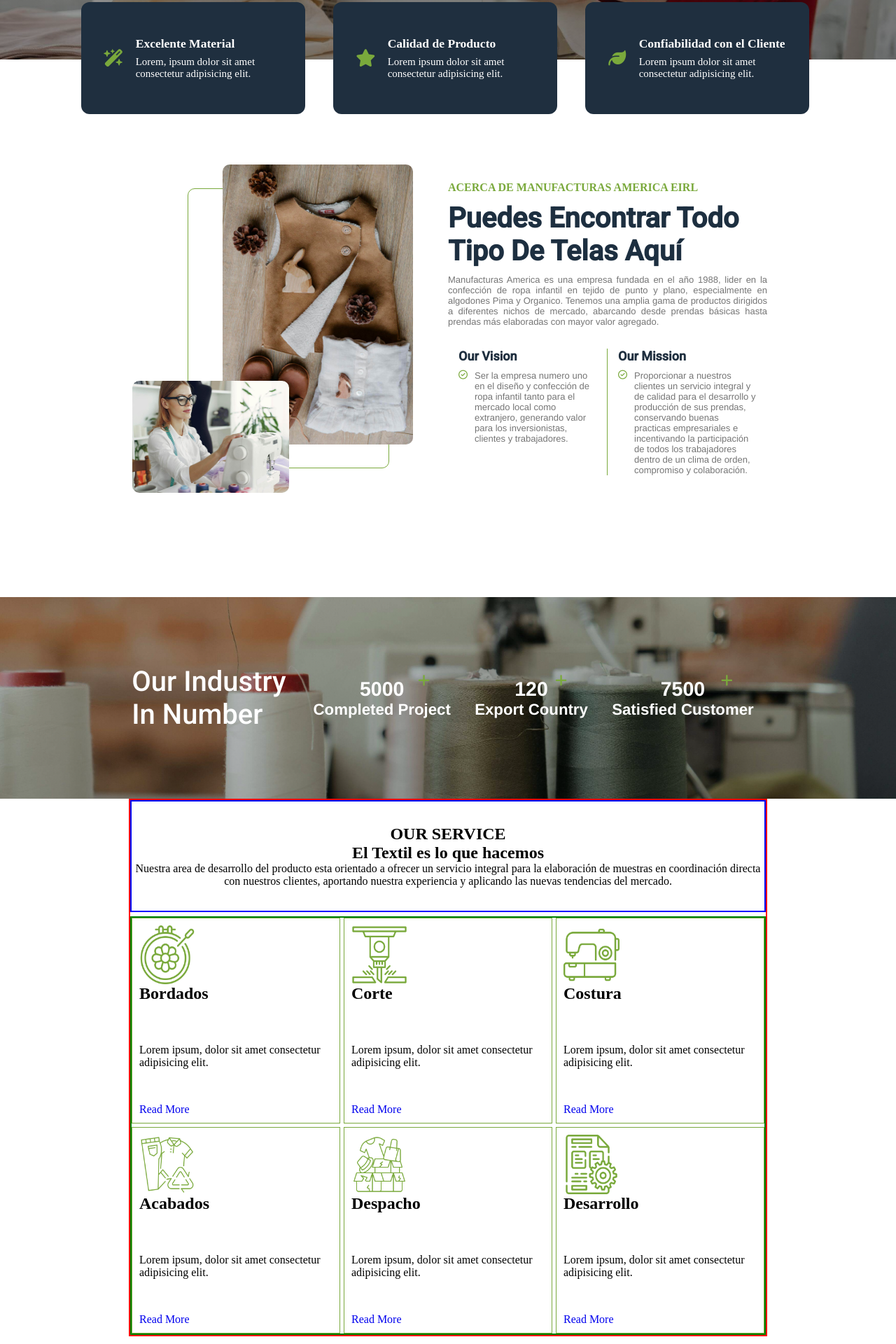
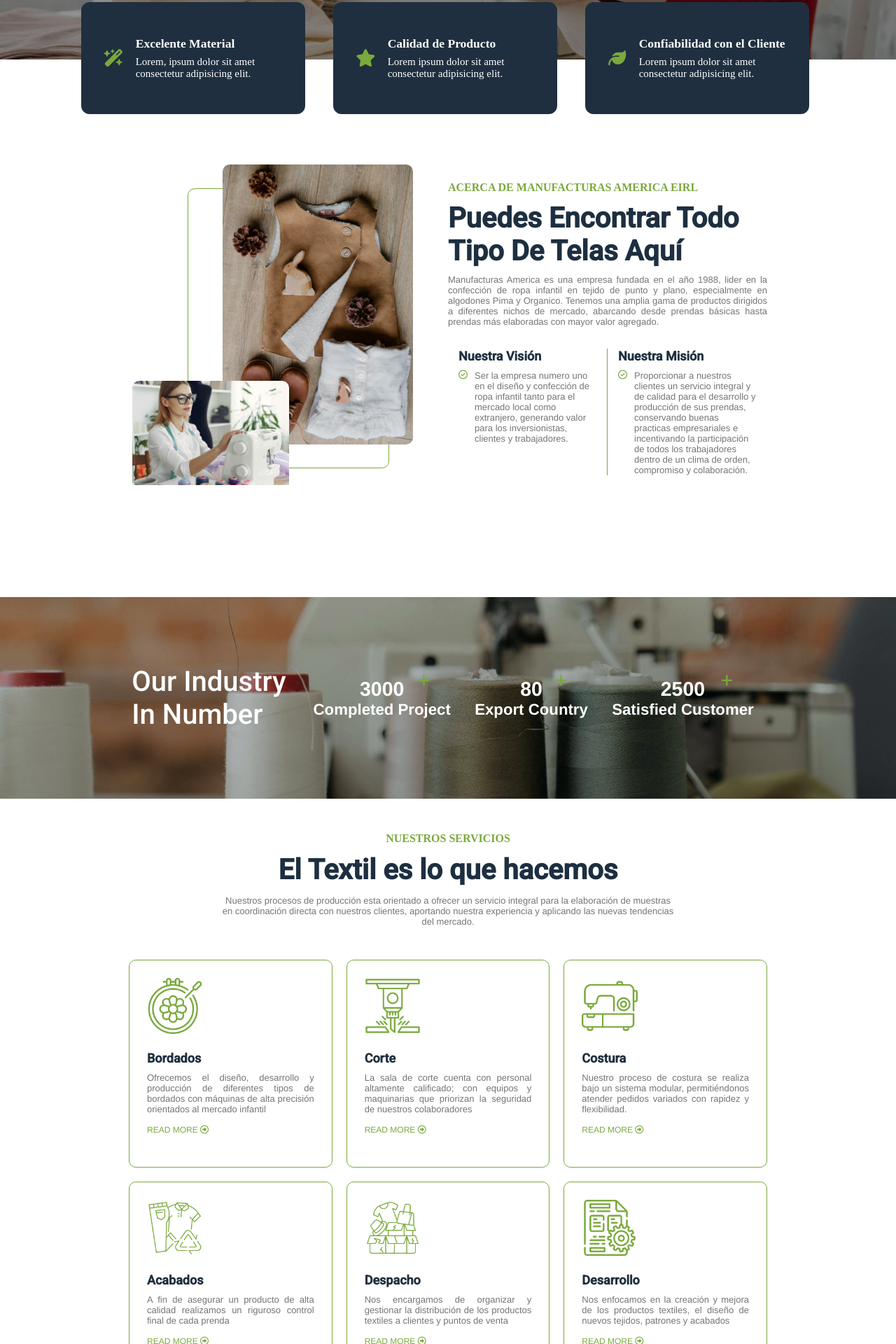
Before and after one commit to ThisWildLifef7/Manufacturas.github.io, a PHP site: page / in a window 1280 px wide. Shown: the part 600-2520 px from the top of the page at 70% size. Run offline with PHP 8.4, Linux system fonts and the light colour scheme; some libraries are stand-ins or nearby versions.

Commit message:
Last changes 20-05

```diff
--- a/index.html
+++ b/index.html
@@ -17,12 +17,12 @@
         <div class="box-right">
             <nav class="nav-right">
                 <figure class="card-logo">
-                    <img class="img" src="./pics/logo.png" alt="logo">
+                    <img class="img" src="./pics/logotipo.png" alt="logo">
                 </figure>
                 <ul class="options-head">
-                    <li><a href="#inicio">Inicio</a></li>
+                    <li><a href="#">Inicio</a></li>
                     <li><a href="#info">Desarrollo de producto</a></li>
-                    <li><a href="#">Procesos<i class="fa-solid fa-chevron-down"></i></a></li>
+                    <li><a href="#procesos">Procesos<i class="fa-solid fa-chevron-down"></i></a></li>
                     <li><a href="#">Tienda</a></li>
                     <li><a href="#">Contáctenos</a></li>
                 </ul>
@@ -45,7 +45,7 @@
         </div>
     </header>
     <main class="main">
-        <section class="first-part" id="inicio">
+        <section class="first-part">
             <section class="one-box">
                 <div class="descrip-left">
                     <h2>Manufacturas America E.I.R.L</h2>
@@ -93,20 +93,20 @@
                 </div>
                 <div class="card-descrip">
                     <div class="descrip-up">
-                        <h2>ACERCA DE MANUFACTURAS AMERICA EIRL</h2>
-                        <h1>Puedes Encontrar Todo Tipo De Telas Aquí</h1>
-                        <p>Manufacturas America es una empresa fundada en el año 1988, lider en la confección de ropa infantil en tejido de punto y plano, especialmente en algodones Pima y Organico. Tenemos una amplia gama de productos dirigidos a diferentes nichos de mercado, abarcando desde prendas básicas hasta prendas más elaboradas con mayor valor agregado.</p>
+                        <h2 class="tittle-h2">ACERCA DE MANUFACTURAS AMERICA EIRL</h2>
+                        <h1 class="tittle-h1">Puedes Encontrar Todo Tipo De Telas Aquí</h1>
+                        <p class="parrafo">Manufacturas America es una empresa fundada en el año 1988, lider en la confección de ropa infantil en tejido de punto y plano, especialmente en algodones Pima y Organico. Tenemos una amplia gama de productos dirigidos a diferentes nichos de mercado, abarcando desde prendas básicas hasta prendas más elaboradas con mayor valor agregado.</p>
                     </div>
                     <div class="descrip-down">
                         <div class="vision my">
-                            <h2>Our Vision</h2>
+                            <h2 class="subtitle">Nuestra Visión</h2>
                             <ul class="info-ame">
                                 <i class="fa-regular fa-circle-check"></i>
                                 <p>Ser la empresa numero uno en el diseño y confección de ropa infantil tanto para el mercado local como extranjero, generando valor para los inversionistas, clientes y trabajadores.</p>
                             </ul>
                         </div>
                         <div class="mision my">
-                            <h2>Our Mission</h2>
+                            <h2 class="subtitle">Nuestra Misión</h2>
                             <ul class="info-ame">
                                 <i class="fa-regular fa-circle-check"></i>
                                 <p>Proporcionar a nuestros clientes un servicio integral y de calidad para el desarrollo y producción de sus prendas, conservando buenas practicas empresariales e incentivando la participación de todos los trabajadores dentro de un clima de orden, compromiso y colaboración.</p>
@@ -121,79 +121,105 @@
                 <h1>Our Industry In Number</h1>
                 <div class="box-counter">
                     <i class="fa-solid fa-plus"></i>
-                    <h2>5000</h1>
+                    <h2 class="counter" data-target="3000">0</h2>
                     <h3>Completed Project</h3>
                 </div>
                 <div class="box-counter">
                     <i class="fa-solid fa-plus"></i>
-                    <h2>120</h1>
+                    <h2 class="counter" data-target="80">0</h2>
                     <h3>Export Country</h3>
                 </div>
                 <div class="box-counter">
                     <i class="fa-solid fa-plus"></i>
-                    <h2>7500</h1>
+                    <h2 class="counter" data-target="2500">0</h2>
                     <h3>Satisfied Customer</h3>
                 </div>
             </div>
         </section>
-        <section class="four-part">
+        <section class="four-part" id="procesos">
             <div class="service-info">
-                <h2>OUR SERVICE</h2>
-                <h1>El Textil es lo que hacemos</h1>
-                <p>Nuestra area de desarrollo del producto esta orientado a ofrecer un servicio integral para la elaboración de muestras en coordinación directa con nuestros clientes, aportando nuestra experiencia y aplicando las nuevas tendencias del mercado.</p>
+                <h2 class="tittle-h2">NUESTROS SERVICIOS</h2>
+                <h1 class="tittle-h1">El Textil es lo que hacemos</h1>
+                <p class="parrafo">Nuestros procesos de producción esta orientado a ofrecer un servicio integral para la elaboración de muestras en coordinación directa con nuestros clientes, aportando nuestra experiencia y aplicando las nuevas tendencias del mercado.</p>
             </div>
             <div class="box-areas">
-                <div class="container c1">
+                <div class="container">
                     <figure class="img-area">
                         <img src="./pics/bordado.png" alt="bordado">
                     </figure>
-                    <h2>Bordados</h2>
-                    <p>Lorem ipsum, dolor sit amet consectetur adipisicing elit.</p>
-                    <a href="#">Read More</a>
+                    <h2 class="subtitle">Bordados</h2>
+                    <div class="descrip-area">
+                        <p class="parrafo">Ofrecemos el diseño, desarrollo y producción de diferentes tipos de bordados con máquinas de alta precisión orientados al mercado infantil</p>
+                        <a href="#">READ MORE <i class="fa-regular fa-circle-right"></i></a>
+                    </div>
                 </div>
-                <div class="container c2">
+                <div class="container">
                     <figure class="img-area">
                         <img src="./pics/corte.png" alt="corte">
                     </figure>
-                    <h2>Corte</h2>
-                    <p>Lorem ipsum, dolor sit amet consectetur adipisicing elit.</p>
-                    <a href="#">Read More</a>
+                    <h2 class="subtitle">Corte</h2>
+                    <div class="descrip-area">
+                        <p class="parrafo">La sala de corte cuenta con personal altamente calificado; con equipos y maquinarias que priorizan la seguridad de nuestros colaboradores</p>
+                        <a href="#">READ MORE <i class="fa-regular fa-circle-right"></i></a>
+                    </div>
                 </div>
-                <div class="container c3">
+                <div class="container">
                     <figure class="img-area">
                         <img src="./pics/costura.png" alt="costura">
                     </figure>
-                    <h2>Costura</h2>
-                    <p>Lorem ipsum, dolor sit amet consectetur adipisicing elit.</p>
-                    <a href="#">Read More</a>
+                    <h2 class="subtitle">Costura</h2>
+                    <div class="descrip-area">
+                        <p class="parrafo">Nuestro proceso de costura se realiza bajo un sistema modular, permitiéndonos atender pedidos variados con rapidez y flexibilidad.</p>
+                        <a href="#">READ MORE <i class="fa-regular fa-circle-right"></i></a>
+                    </div>
                 </div>
-                <div class="container c4">
+                <div class="container">
                     <figure class="img-area">
                         <img src="./pics/acabados.png" alt="acabados">
                     </figure>
-                    <h2>Acabados</h2>
-                    <p>Lorem ipsum, dolor sit amet consectetur adipisicing elit.</p>
-                    <a href="#">Read More</a>
+                    <h2 class="subtitle">Acabados</h2>
+                    <div class="descrip-area">
+                        <p class="parrafo">A fin de asegurar un producto de alta calidad realizamos un riguroso control final de cada prenda</p>
+                        <a href="#">READ MORE <i class="fa-regular fa-circle-right"></i></a>
+                    </div>
                 </div>
-                <div class="container c5">
+                <div class="container">
                     <figure class="img-area">
                         <img src="./pics/despacho.png" alt="despacho">
                     </figure>
-                    <h2>Despacho</h2>
-                    <p>Lorem ipsum, dolor sit amet consectetur adipisicing elit.</p>
-                    <a href="#">Read More</a>
+                    <h2 class="subtitle">Despacho</h2>
+                    <div class="descrip-area">
+                        <p class="parrafo">Nos encargamos de organizar y gestionar la distribución de los productos textiles a clientes y puntos de venta</p>
+                        <a href="#">READ MORE <i class="fa-regular fa-circle-right"></i></a>
+                    </div>
                 </div>
-                <div class="container c6">
+                <div class="container">
                     <figure class="img-area">
                         <img src="./pics/desarrollo.png" alt="desarrollo">
                     </figure>
-                    <h2>Desarrollo</h2>
-                    <p>Lorem ipsum, dolor sit amet consectetur adipisicing elit.</p>
-                    <a href="#">Read More</a>
+                    <h2 class="subtitle">Desarrollo</h2>
+                    <div class="descrip-area">
+                        <p class="parrafo">Nos enfocamos en la creación y mejora de los productos textiles, el diseño de nuevos tejidos, patrones y acabados</p>
+                        <a href="#">READ MORE <i class="fa-regular fa-circle-right"></i></a>
+                    </div>
                 </div>
+            </div>
+        </section>
+        <section class="five-part">
+            <div class="container-clients">
+                <figure class="card-client">
+                    <img src="./pics/baby_cottons.png" alt="baby_cottons">
+                </figure>
+                <figure class="card-client">
+                    <img src="./pics/kissy.png" alt="kissy">
+                </figure>
+                <figure class="card-client">
+                    <img src="./pics/little_en.png" alt="little_en">
+                </figure>
             </div>
         </section>
     </main>
     <footer class="footer"></footer>
+    <script src="./script.js"></script>
 </body>
 </html>
--- a/style.css
+++ b/style.css
@@ -270,16 +270,16 @@ html {
     flex-direction: column;
     justify-content: space-between;
 }
-.descrip-up h2 {
+.tittle-h2 {
     color: var(--main-two-color);
     font-size: 16px;
 }
-.descrip-up h1 {
+.tittle-h1 {
     font-size: 40px;
     font-family: 'Roboto';
     color: #1D2F40;
 }
-.descrip-up p {
+.parrafo {
     text-align: justify;
     font-size: 13px;
     font-family: Helvetica;
@@ -293,7 +293,7 @@ html {
     width: 50%;
     padding: 0px 15px;
 }
-.my h2 {
+.subtitle {
     margin-bottom: 10px;
     font-size: 18px;
     font-family: 'Roboto';
@@ -349,6 +349,8 @@ html {
     padding: 15px;
     font-size: 19px;
     font-family: Helvetica;
+
+    transition: all 0.5s ease-in-out;
 }
 .box-counter
 .fa-plus {
@@ -361,37 +363,71 @@ html {
 /* four part */
 .four-part {
     width: 57em;
-    height: 48em;
-    display: grid;
-    /* place-items: center; */
-    border: 2px solid red;
+    height: 54em;
+    display: flex;
+    flex-direction: column;
+    justify-content: space-evenly;
 }
 
 .service-info {
-    border: 2px solid blue;
     height: 10em;
     text-align: center;
     display: flex;
     flex-direction: column;
-    justify-content: center;
+    justify-content: space-evenly;
+    align-items: center;
+}
+.service-info .parrafo {
+    text-align: center;
+    width: 50em;
 }
 .box-areas {
-    border: 2px solid green;
     display: grid;
-    gap: 5px;
+    gap: 20px;
     grid-template-columns: repeat(3, 1fr);
 }
 .container {
     border: 1px solid var(--main-two-color);
+    border-radius: 10px;
     display: grid;
-    grid-template-rows: repeat(3, 1fr);
-    padding: 10px;
+    grid-template-rows: repeat(3,0.5fr);
+    padding: 25px;
+
+    transition: 0.4s;
 }
 .img-area {
     width: 5em;
+    margin-bottom: 20px;
     filter: invert(61%) sepia(51%) saturate(519%) hue-rotate(44deg) brightness(90%) contrast(84%);;
 }
+.descrip-area {
+    display: flex;
+    flex-direction: column;
+}
+.descrip-area a {
+    margin-top: 15px;
+    color: var(--main-two-color);
+    font-size: 12px;
+    font-family: 'Helvetica';
+}
 
+/* five part */
+
+.five-part {
+    width: 100%;
+    height: 35em;
+    background-color: var(--main-color);
+}
+.card-client {
+    width: 20px;
+}
+
+.container:hover {
+    border: 1px solid black;
+}
+.descrip-area a:hover {
+    color: black;
+}
 .options-head a:hover,
 .options-head a.active {
     color: var(--main-two-color);
@@ -402,7 +438,6 @@ html {
 
 img {
     width: 100%;
-    height: 100%;
 }
 
 a {
```
Also changed, not shown: script.js (added, +45 -0 lines), pics/baby_cottons.png (added), pics/kissy.png (added), pics/little_en.png (added), pics/logotipo.png (renamed from pics/logo.png).
